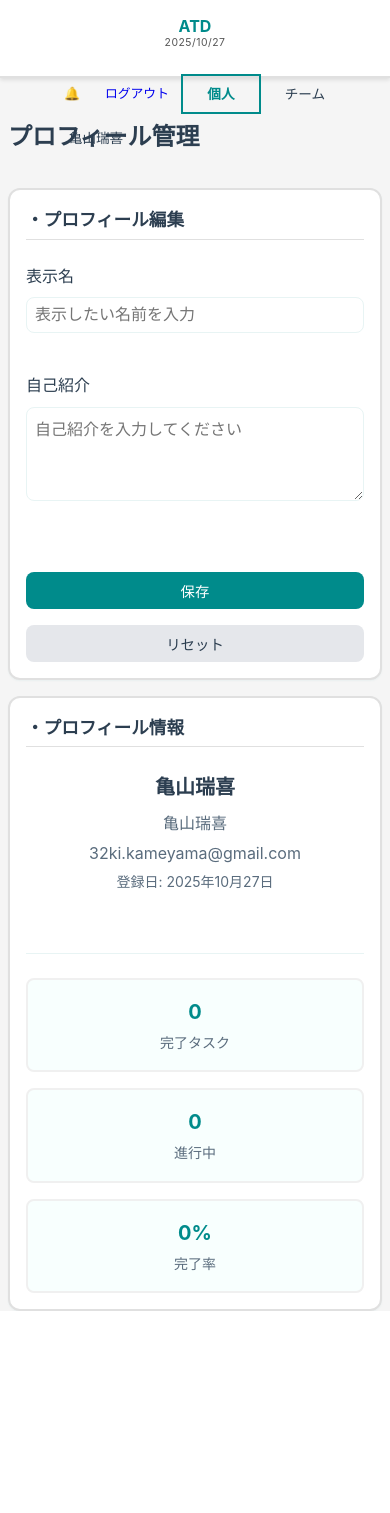
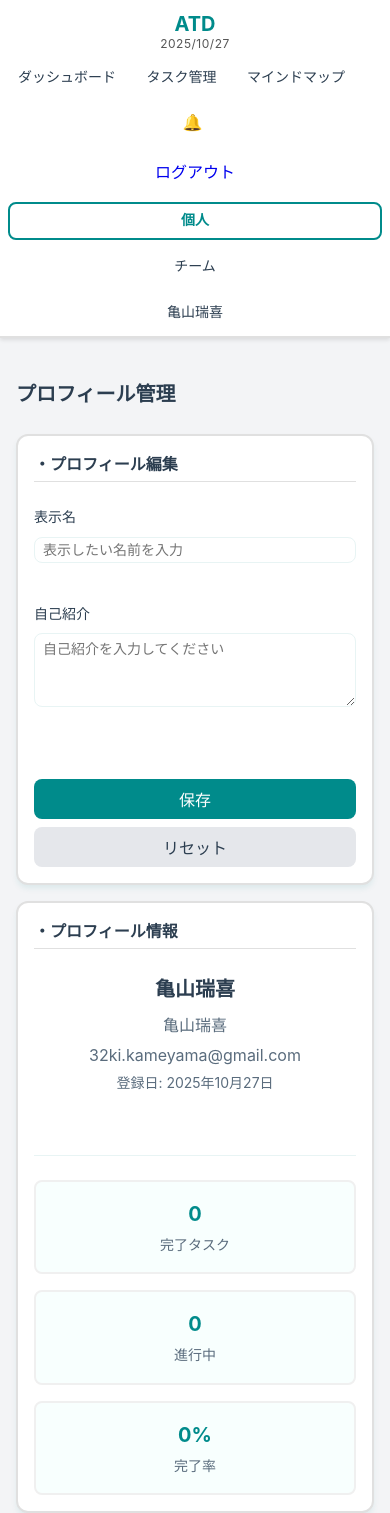
Before and after one commit to 32kikameyama-wq/ATD, a Flask app: page /profile in a window 390 px wide. Before the commit the page ends 1311 px from the top, so only its background shows below. Run offline with Flask 3, Linux system fonts and the light colour scheme; a user stored in the database is signed in; data that the repository does not hold is empty.

Commit message:
スマホ向けレイアウトを全面刷新

```diff
--- a/static/css/style.css
+++ b/static/css/style.css
@@ -1648,245 +1648,216 @@ input[type="date"]::-webkit-datetime-edit-text {
 }
 
 @media (max-width: 768px) {
-    .main-layout {
+    body {
+        background: var(--gray-100);
+    }
+
+    .navbar {
+        position: sticky;
+        top: 0;
+    }
+
+    .navbar-content {
+        flex-direction: column;
+        align-items: stretch;
+        gap: var(--spacing-sm);
+        padding: var(--spacing-sm) var(--spacing-md);
+        height: auto;
+    }
+
+    .navbar-brand {
+        min-width: auto;
+        padding-bottom: 0;
+    }
+
+    .navbar-menu {
+        width: 100%;
+        overflow-x: auto;
+        justify-content: flex-start;
+        gap: var(--spacing-sm);
+        scrollbar-width: thin;
+    }
+
+    .navbar-item {
+        flex: 1 0 auto;
+        min-width: 100px;
+        height: auto;
+        font-size: var(--font-size-sm);
+        padding: var(--spacing-xs) var(--spacing-sm);
+        border-radius: var(--border-radius);
+    }
+
+    .user-controls {
+        width: 100%;
+        justify-content: space-between;
+        gap: var(--spacing-sm);
+        flex-wrap: wrap;
         margin-left: 0;
     }
 
-    .navbar {
-        width: 100%;
+    .user-control {
+        flex: 1 1 calc(50% - var(--spacing-sm));
+        min-width: 120px;
+        height: 38px;
+        font-size: var(--font-size-sm);
+        border-radius: var(--border-radius);
     }
 
     .container {
         padding: var(--spacing-md);
     }
 
-    .navbar-content {
+    .page-header {
+        margin-bottom: var(--spacing-lg);
+        text-align: left;
+    }
+
+    .page-header h1 {
+        font-size: var(--font-size-xl);
+    }
+
+    .page-header .btn {
+        padding: var(--spacing-xs) var(--spacing-md);
+        font-size: var(--font-size-sm);
+    }
+
+    .card {
+        padding: var(--spacing-md);
+        border-radius: var(--border-radius-lg);
+        box-shadow: var(--shadow-md);
+    }
+
+    .card-header {
+        flex-direction: column;
+        align-items: flex-start;
+        gap: var(--spacing-xs);
+    }
+
+    .card-header h3 {
+        font-size: var(--font-size-base);
+    }
+
+    .card-header .btn,
+    .card-header a {
+        width: 100%;
+        text-align: center;
+    }
+
+    .dashboard-grid,
+    .team-grid,
+    .profile-stats,
+    .quick-actions {
+        display: grid;
+        grid-template-columns: 1fr;
+        gap: var(--spacing-md);
+    }
+
+    .summary-cards,
+    .overview-cards {
         flex-direction: column;
         gap: var(--spacing-md);
     }
 
-    .navbar-left {
-        flex-direction: column;
-        gap: var(--spacing-md);
-    }
-
-    .navbar-right {
-        flex-direction: column;
-        gap: var(--spacing-md);
-    }
-
-    .navbar-menu {
-        display: none;
-    }
-
-    .navbar-brand {
-        flex-direction: column;
-        min-width: 90px;
-    }
-    .navbar-brand .brand-title {
-        font-size: 1.2rem;
-    }
-    .navbar-brand .brand-date {
-        font-size: 0.7rem;
-    }
-
-    .dashboard-grid {
-        grid-template-columns: 1fr;
-        grid-template-rows: auto auto auto;
-    }
-
-    .performance-card,
-    .today-tasks-card {
-        grid-column: 1;
-    }
-
-    .analysis-card {
-        grid-column: 1;
-        grid-row: 3;
-    }
-
-    .filter-controls {
-        flex-direction: column;
+    .task-card,
+    .team-card,
+    .mindmap-card {
+        padding: var(--spacing-md);
     }
 
     .task-meta {
         flex-direction: column;
-    }
-
-    .timer-controls {
-        flex-direction: column;
-    }
-
-    .quick-actions {
-        grid-template-columns: 1fr;
-    }
-
-    .team-actions {
-        flex-direction: column;
-    }
-
+        gap: var(--spacing-xs);
+    }
+
+    .task-actions,
+    .team-actions,
+    .form-actions,
     .mindmap-actions {
         flex-direction: column;
-    }
-
-    .form-actions {
-        flex-direction: column;
-    }
-
-    .profile-stats {
-        grid-template-columns: 1fr;
+        gap: var(--spacing-sm);
+    }
+
+    .task-actions form,
+    .task-actions a,
+    .team-actions form,
+    .team-actions a,
+    .form-actions .btn,
+    .mindmap-actions .btn {
+        width: 100%;
+    }
+
+    table {
+        display: block;
+        width: 100%;
+        overflow-x: auto;
+        border-spacing: 0;
+    }
+
+    .form-group {
+        margin-bottom: var(--spacing-md);
+    }
+
+    .form-group label {
+        font-size: var(--font-size-sm);
+    }
+
+    .form-control {
+        font-size: var(--font-size-sm);
+        padding: var(--spacing-xs) var(--spacing-sm);
     }
 }
 
 /* スマートフォン対応 (max-width: 480px) */
 @media (max-width: 480px) {
-    /* ナビゲーションバー */
-    .navbar {
-        padding: var(--spacing-sm);
-    }
-
-    .navbar-brand {
-        min-width: 80px;
-    }
-    .navbar-brand .brand-title {
-        font-size: 1rem;
-    }
-    .navbar-brand .brand-date {
-        font-size: 0.65rem;
-    }
-
-    .user-controls {
-        flex-wrap: wrap;
-        gap: var(--spacing-xs);
+    .navbar-content {
+        padding: var(--spacing-xs) var(--spacing-sm);
+    }
+
+    .navbar-item {
+        min-width: 95px;
     }
 
     .user-control {
-        font-size: 0.85rem;
-        padding: var(--spacing-xs) var(--spacing-sm);
-    }
-
-    /* コンテナ */
+        flex-basis: 100%;
+        min-width: 100%;
+    }
+
     .container {
-        padding: var(--spacing-sm);
-    }
-
-    /* ページヘッダー */
-    .page-header h1 {
-        font-size: 1.5rem;
-    }
-
-    .page-header p {
-        font-size: 0.9rem;
-    }
-
-    /* カード */
+        padding: var(--spacing-sm) var(--spacing-md);
+    }
+
     .card {
         padding: var(--spacing-md);
-        margin-bottom: var(--spacing-md);
-    }
-
-    .card h3 {
-        font-size: 1.1rem;
-    }
-
-    /* ボタン */
-    .btn {
-        font-size: 0.9rem;
-        padding: var(--spacing-sm) var(--spacing-md);
-    }
-
-    .btn-sm {
-        font-size: 0.8rem;
-        padding: var(--spacing-xs) var(--spacing-sm);
-    }
-
-    /* フォーム */
-    .form-group {
-        margin-bottom: var(--spacing-md);
-    }
-
-    .form-control {
-        font-size: 1rem; /* スマホでズームを防ぐ */
+    }
+
+    .btn,
+    .btn-sm,
+    .btn-outline,
+    .btn-secondary,
+    .btn-primary {
+        width: 100%;
+    }
+
+    .task-card,
+    .team-card,
+    .mindmap-card,
+    .notification-card {
+        padding: var(--spacing-md);
+    }
+
+    .task-card .task-controls,
+    .task-card .task-move-buttons {
+        width: 100%;
+        justify-content: space-between;
+    }
+
+    .calendar-grid {
+        grid-template-columns: repeat(2, 1fr);
+        gap: var(--spacing-sm);
+    }
+
+    .calendar-day {
         padding: var(--spacing-sm);
-    }
-
-    /* テーブル */
-    table {
-        font-size: 0.85rem;
-    }
-
-    /* マインドマップ */
-    .mindmap-container {
-        overflow-x: auto;
-    }
-
-    /* 通知バッジ */
-    .badge {
-        font-size: 0.7rem;
-        padding: 2px 6px;
-    }
-
-    /* スタッツグリッド */
-    .stats-grid {
-        grid-template-columns: 1fr;
-    }
-
-    /* ユーザーカード */
-    .user-info {
-        flex-direction: column;
-        gap: var(--spacing-sm);
-    }
-
-    .user-stats {
-        grid-template-columns: 1fr;
-    }
-
-    .user-actions {
-        width: 100%;
-    }
-
-    /* ダッシュボード */
-    .dashboard-grid {
-        gap: var(--spacing-md);
-    }
-
-    .stat-value {
-        font-size: 2rem;
-    }
-
-    /* チーム管理 */
-    .team-card {
-        padding: var(--spacing-md);
-    }
-
-    /* タスクリスト */
-    .task-item {
-        padding: var(--spacing-md);
-    }
-
-    .task-meta {
-        font-size: 0.85rem;
-    }
-
-    /* フィルター */
-    .filter-controls {
-        gap: var(--spacing-sm);
-    }
-
-    /* チームマップ */
-    .mindmap-column {
-        width: 100%;
-    }
-
-    .mindmap-card {
-        width: 100%;
-        margin-bottom: var(--spacing-md);
-    }
-
-    /* チャート */
-    .chart-container {
-        width: 100%;
-        overflow-x: auto;
     }
 }
 
```
